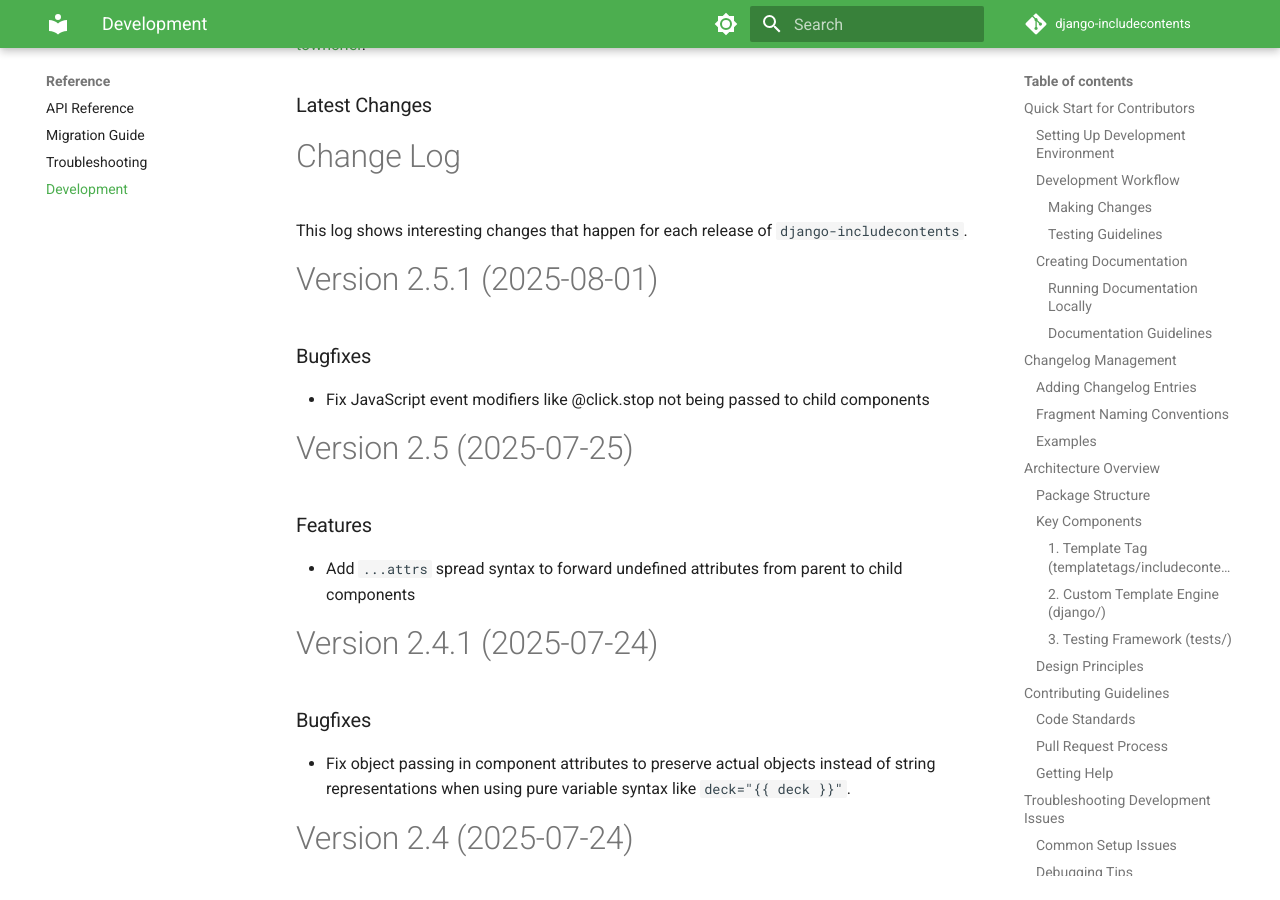
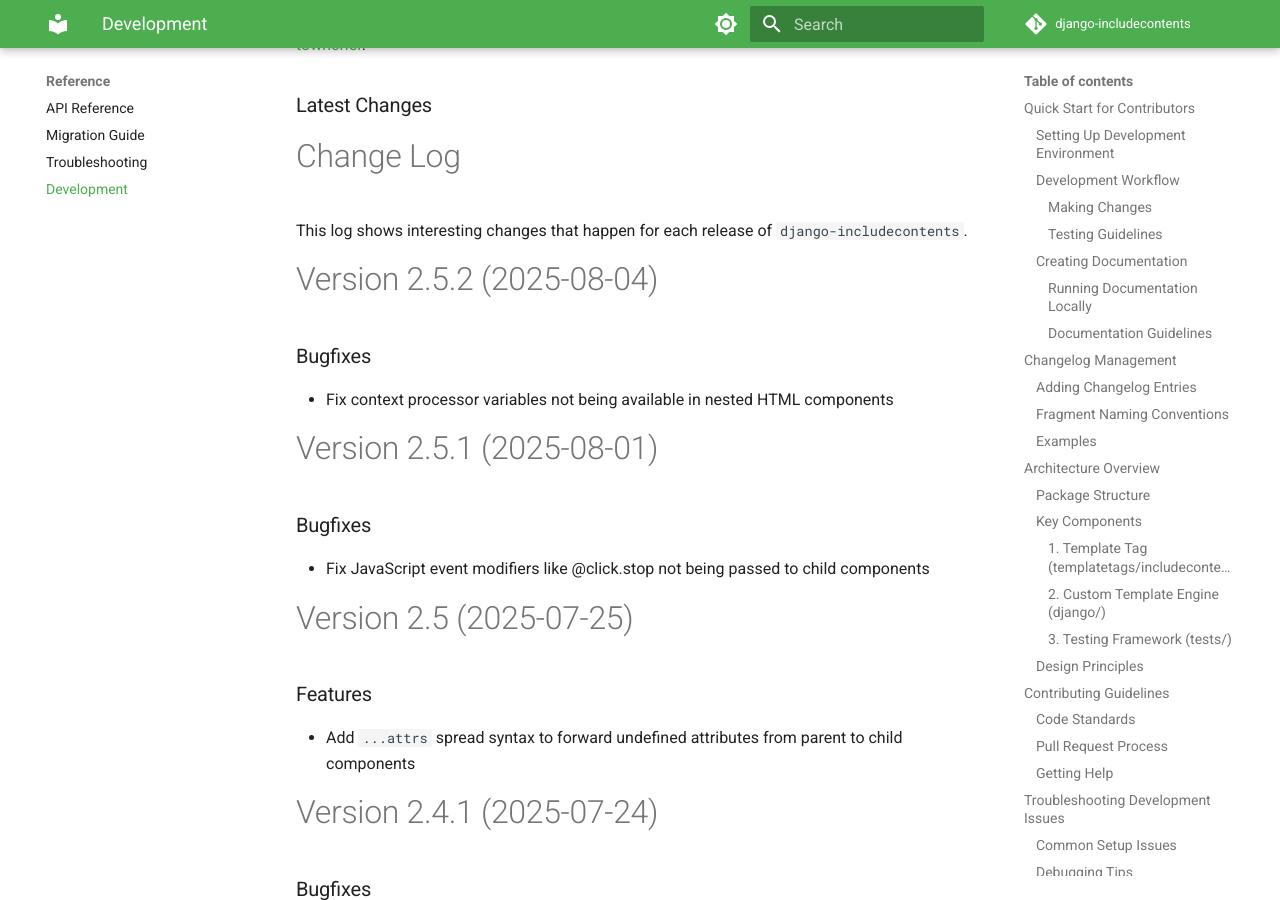
Before and after one commit to SmileyChris/django-includecontents, an MkDocs documentation site: the page built from docs/reference/development.md, in a window 1280 px wide and 900 px high, scrolled down 8547 px. Built offline with MkDocs 1.6.1 and Material for MkDocs 9.7.7, drawn with Linux system fonts in a browser that asks for light colours; comment, search, counter and statistics services are not loaded.

Commit message:
Update CHANGES for 2.5.2

```diff
--- a/CHANGES.md
+++ b/CHANGES.md
@@ -3,6 +3,13 @@
 This log shows interesting changes that happen for each release of `django-includecontents`.
 
 <!-- towncrier release notes start -->
+
+# Version 2.5.2 (2025-08-04)
+
+### Bugfixes
+
+- Fix context processor variables not being available in nested HTML components
+
 
 # Version 2.5.1 (2025-08-01)
 
```
Also changed, not shown: changes/+fix-nested-context-processors.bugfix.md (deleted, +0 -1 lines).
